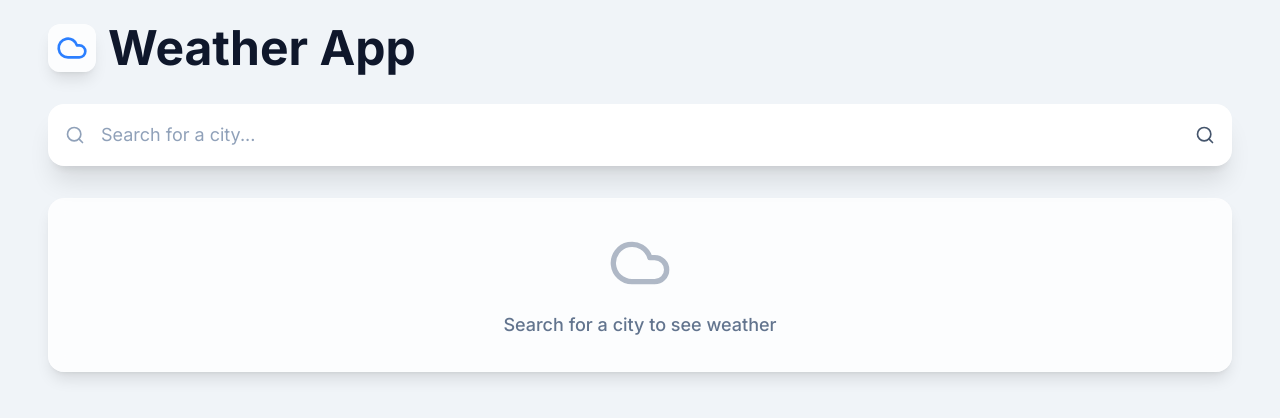
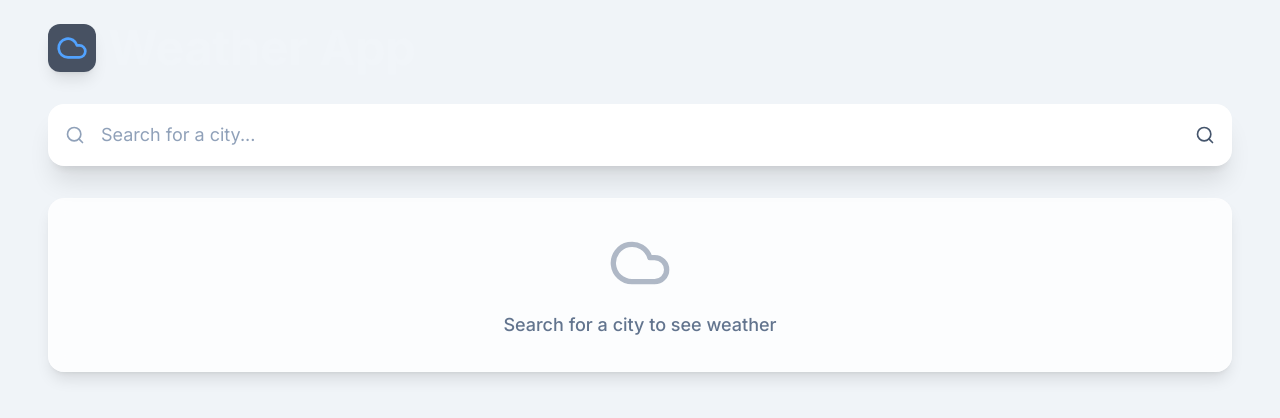
Before and after one commit to sdhage1502/Live-WeatherDashBoard, a React (Vite) app: page / in a window 1280 px wide. Shown: the top 418 px of the page. Built offline with nearby package versions, Linux system fonts and the light colour scheme.

Commit message:
Update Appcontent.jsx

```diff
--- a/src/Appcontent.jsx
+++ b/src/Appcontent.jsx
@@ -1,15 +1,10 @@
 import React, { useEffect, useCallback } from 'react';
 import { ToastContainer, toast } from 'react-toastify';
 import { useWeather } from './context/WeatherContext';
-import { useTheme } from './context/ThemeContext';
 import AutoSuggest from './components/AutoSuggest';
 import WeatherDisplay from './components/WeatherDisplay';
 import ForecastDisplay from './components/ForecastDisplay';
-import Button from './components/common/Button';
 import {
-  Sun as SunIcon,
-  Moon as MoonIcon,
-  Thermometer as ThermometerIcon,
   Cloud,
 } from 'lucide-react';
 
@@ -20,11 +15,10 @@ function AppContent() {
     loading,
     error,
     fetchWeatherByCity,
-    toggleUnit,
     unit,
   } = useWeather();
 
-  const { toggleTheme, isDark } = useTheme();
+  // Removed toggleTheme and isDark from useTheme since we only have dark theme now
 
   const handleCitySelect = useCallback(
     (city) => {
@@ -32,7 +26,7 @@ function AppContent() {
       toast.success(`Weather data loaded for ${city}`, {
         icon: '🌤️',
         className:
-          'backdrop-blur-sm rounded-xl bg-white/80 dark:bg-slate-800/80 text-slate-900 dark:text-white',
+          'backdrop-blur-sm rounded-xl bg-slate-800/80 text-white',
       });
     },
     [fetchWeatherByCity]
@@ -48,14 +42,13 @@ function AppContent() {
   useEffect(() => {
     if (error) {
       toast.error(`Failed to load weather data: ${error}`, {
-        className:
-          'backdrop-blur-sm rounded-xl bg-white/80 dark:bg-slate-800/80 text-slate-900 dark:text-white',
+        className: 'backdrop-blur-sm rounded-xl bg-slate-800/80 text-white',
       });
     }
   }, [error]);
 
   return (
-    <div className="relative min-h-screen bg-pattern-light dark:bg-pattern-dark transition-colors duration-500">
+    <div className="relative min-h-screen bg-pattern-dark transition-colors duration-500">
       {/* Overlay background pattern */}
       <div className="absolute inset-0 z-0" />
 
@@ -66,10 +59,10 @@ function AppContent() {
           <header className="flex flex-col md:flex-row justify-between items-center gap-6 mb-8">
             {/* Branding */}
             <div className="flex items-center gap-3">
-              <div className="p-2 bg-white/80 dark:bg-slate-800/80 backdrop-blur-sm rounded-xl shadow-lg">
-                <Cloud className="w-8 h-8 text-blue-500 dark:text-blue-400" />
+              <div className="p-2 bg-slate-800/80 backdrop-blur-sm rounded-xl shadow-lg">
+                <Cloud className="w-8 h-8 text-blue-400" />
               </div>
-              <h1 className="text-4xl lg:text-5xl font-bold text-slate-900 dark:text-slate-100">
+              <h1 className="text-4xl lg:text-5xl font-bold text-slate-100">
                 Weather App
               </h1>
             </div>
@@ -83,9 +76,9 @@ function AppContent() {
           {/* Loading Indicator */}
           {loading && (
             <div className="flex items-center justify-center py-12" aria-live="polite">
-              <div className="flex items-center gap-3 px-6 py-3 bg-white/80 dark:bg-slate-800/80 backdrop-blur-sm rounded-xl shadow-lg">
-                <div className="animate-spin rounded-full h-5 w-5 border-2 border-blue-600 dark:border-blue-400 border-t-transparent"></div>
-                <span className="text-slate-600 dark:text-slate-300 font-medium">
+              <div className="flex items-center gap-3 px-6 py-3 bg-slate-800/80 backdrop-blur-sm rounded-xl shadow-lg">
+                <div className="animate-spin rounded-full h-5 w-5 border-2 border-blue-400 border-t-transparent"></div>
+                <span className="text-slate-300 font-medium">
                   Loading weather data...
                 </span>
               </div>
@@ -113,8 +106,8 @@ function AppContent() {
         pauseOnFocusLoss
         draggable
         pauseOnHover
-        theme={isDark ? 'dark' : 'light'}
-        toastClassName="backdrop-blur-sm rounded-xl bg-white/80 dark:bg-slate-800/80 text-slate-900 dark:text-white"
+        theme="dark"
+        toastClassName="backdrop-blur-sm rounded-xl bg-slate-800/80 text-white"
         style={{ fontFamily: 'system-ui, -apple-system, sans-serif' }}
       />
     </div>
```
